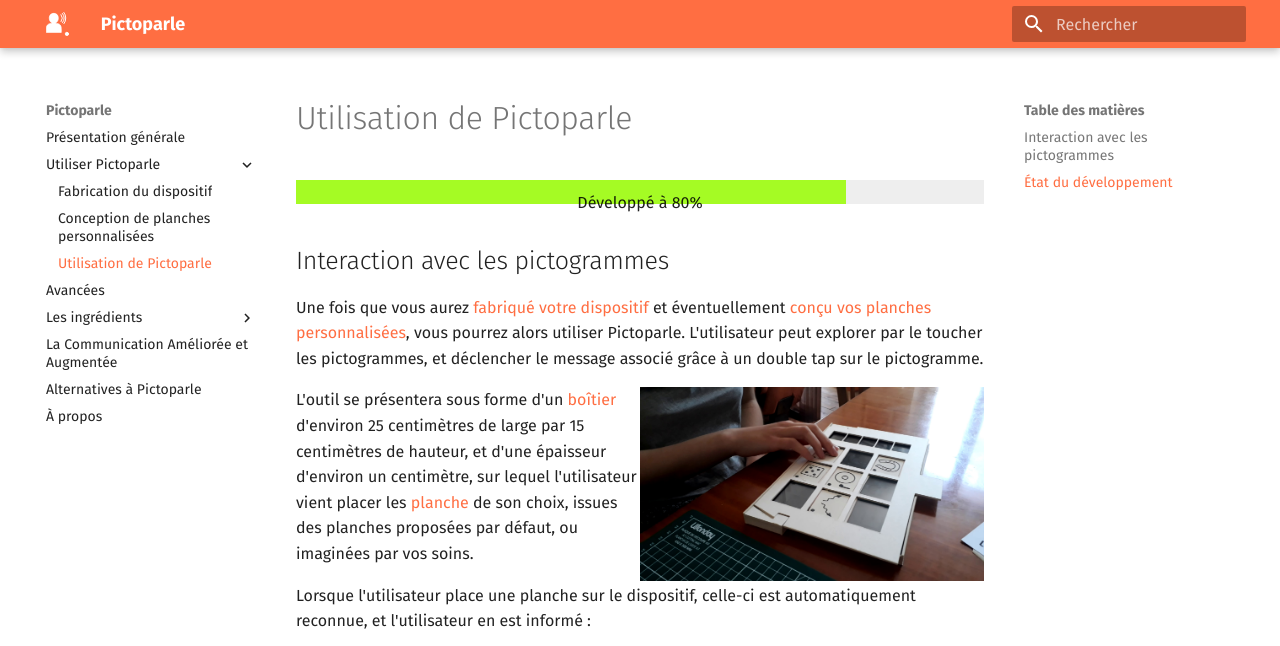
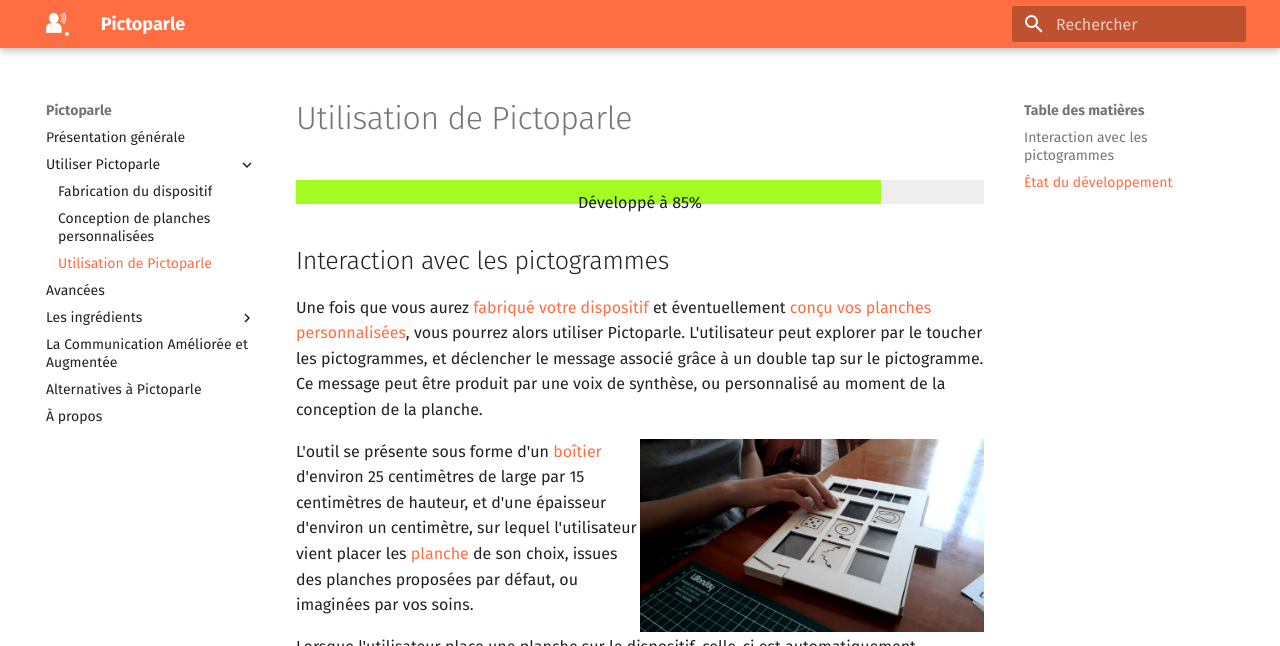
Before and after one commit to jmtrivial/pictoparle-website, an MkDocs documentation site: the page built from docs/utilisation.md, in a window 1280 px wide and 1238 px high, cut to the strip 0-646 px from the top of the window. Built offline with MkDocs 1.6.1 and Material for MkDocs 9.7.7, drawn with Linux system fonts in a browser that asks for light colours.

```diff
--- a/docs/utilisation.md
+++ b/docs/utilisation.md
@@ -1,15 +1,15 @@
 # Utilisation de Pictoparle
 
-[=80% "Développé à 80%"]
+[=85% "Développé à 85%"]
 
 ## Interaction avec les pictogrammes
 
-Une fois que vous aurez [fabriqué votre dispositif](fabrication.md) et éventuellement [conçu vos planches personnalisées](conception-planches.md), vous pourrez alors utiliser Pictoparle. L'utilisateur peut explorer par le toucher les pictogrammes, et déclencher le message associé grâce à un double tap sur le pictogramme.
+Une fois que vous aurez [fabriqué votre dispositif](fabrication.md) et éventuellement [conçu vos planches personnalisées](conception-planches.md), vous pourrez alors utiliser Pictoparle. L'utilisateur peut explorer par le toucher les pictogrammes, et déclencher le message associé grâce à un double tap sur le pictogramme. Ce message peut être produit par une voix de synthèse, ou personnalisé au moment de la conception de la planche.
 
 
 ![boîtier fermé](img/utilisation.jpg){.medium .float-right}
 
-L'outil se présentera sous forme d'un [boîtier](materiel.md) d'environ 25 centimètres de large par 15 centimètres de hauteur, et d'une épaisseur d'environ un centimètre, sur lequel l'utilisateur vient placer les [planche](planches.md) de son choix, issues des planches proposées par défaut, ou imaginées par vos soins.
+L'outil se présente sous forme d'un [boîtier](materiel.md) d'environ 25 centimètres de large par 15 centimètres de hauteur, et d'une épaisseur d'environ un centimètre, sur lequel l'utilisateur vient placer les [planche](planches.md) de son choix, issues des planches proposées par défaut, ou imaginées par vos soins.
 
 Lorsque l'utilisateur place une planche sur le dispositif, celle-ci est automatiquement reconnue, et l'utilisateur en est informé :
 
```
Also changed, not shown: docs/application.md (+3 -1 lines), docs/avancee.md (+7 -0 lines), docs/conception-planches.md (+2 -1 lines), docs/index.md (+1 -1 lines).
